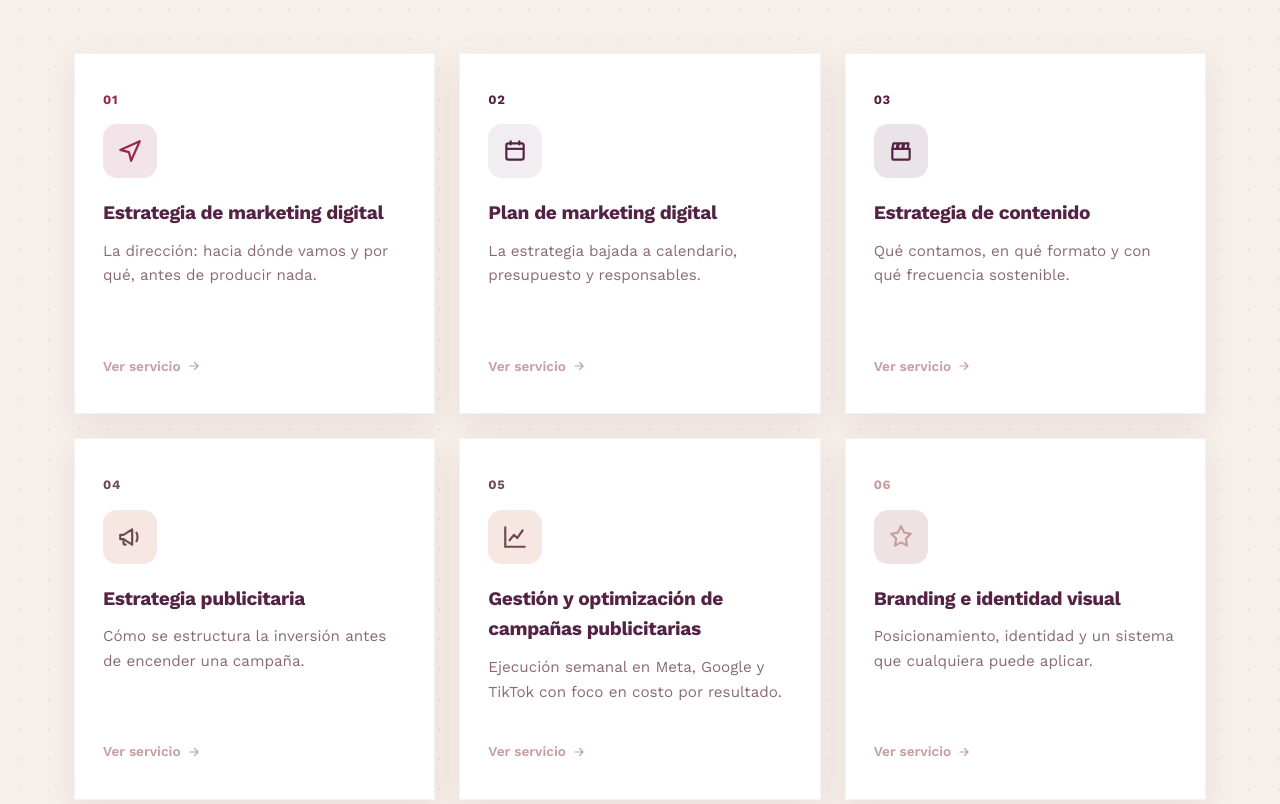
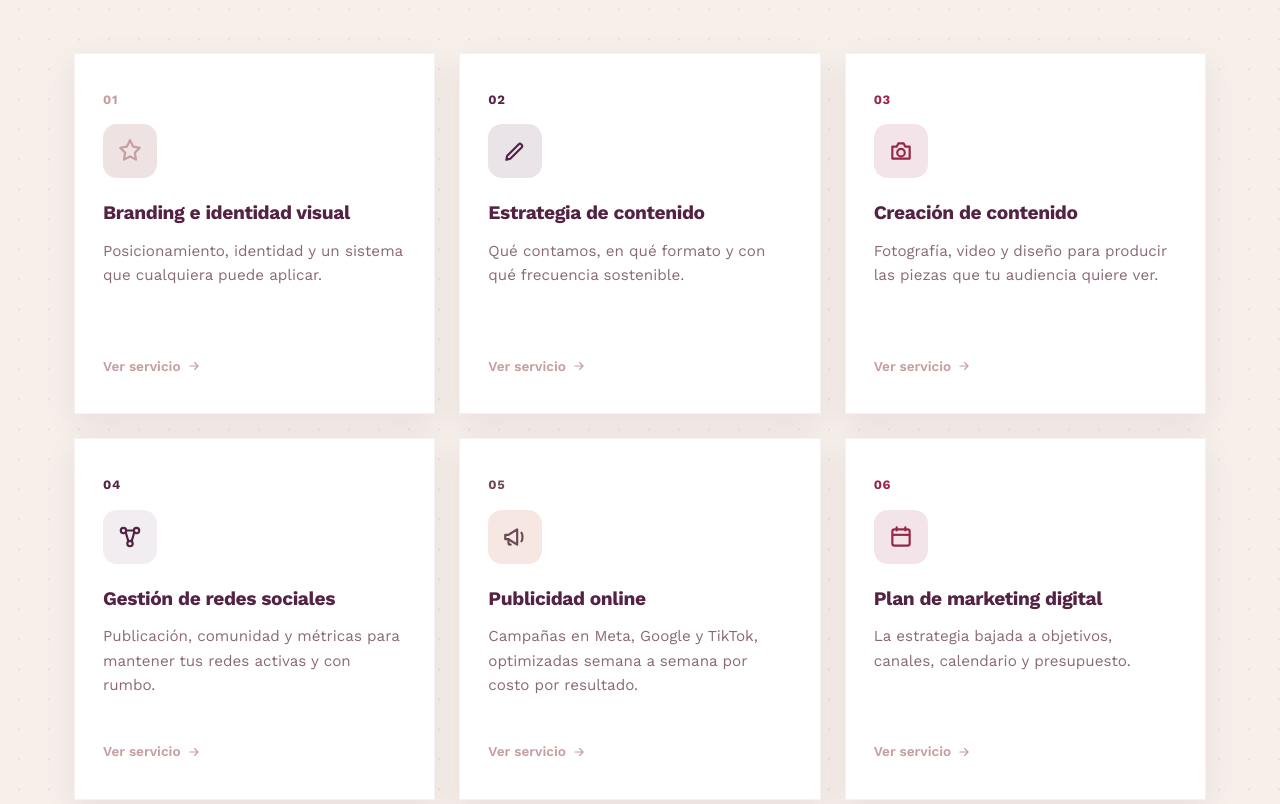
Before and after one commit to Ainz73/growth-partner, a plain HTML site: page index.html in a window 1280 px wide. Shown: the part 1242-2046 px from the top of the page. Drawn offline with Linux system fonts and the light colour scheme.

Commit message:
Update CTA label, reorder service cards, logo hover reveal, static footer logo
- Rename "Solicita tu propuesta" button to "Agenda tu cita"
- Reorder/rename home service cards (branding, content strategy, content creation, social media, online ads, digital marketing plan)
- Replay header logo reveal animation on hover
- Make footer logo a static element instead of a link

Co-Authored-By: Claude Sonnet 5.5 <noreply@anthropic.com>

```diff
--- a/assets/js/script.js
+++ b/assets/js/script.js
@@ -9,6 +9,25 @@ document.addEventListener('DOMContentLoaded', () => {
   window.addEventListener('scroll', () => {
     header.classList.toggle('scrolled', window.scrollY > 10);
   });
+
+  // Replay the logo reveal on hover (the entrance animation finishes at 1.5s)
+  const logo = document.querySelector('.header .logo');
+  const reducedMotion = window.matchMedia('(prefers-reduced-motion: reduce)');
+  if (logo && logo.animate) {
+    const start = performance.now();
+    const halves = [
+      [logo.querySelector('.logo-reveal__half--left'), 'inset(0 100% 0 0)', 'inset(0 50% 0 0)'],
+      [logo.querySelector('.logo-reveal__half--right'), 'inset(0 0 0 100%)', 'inset(0 0 0 50%)'],
+    ];
+    let playing = false;
+    logo.addEventListener('mouseenter', () => {
+      if (playing || reducedMotion.matches || performance.now() - start < 1500) return;
+      playing = true;
+      const anims = halves.map(([el, from, to]) =>
+        el.animate([{ clipPath: from }, { clipPath: to }], { duration: 900, easing: 'ease' }));
+      anims[0].finished.then(() => { playing = false; }, () => { playing = false; });
+    });
+  }
 
   // Mobile menu toggle
   burger.addEventListener('click', () => {
--- a/index.html
+++ b/index.html
@@ -56,7 +56,7 @@
         <h1 class="hero__title reveal">Tu equipo externo<br><span class="hero__title-highlight">de crecimiento</span></h1>
       </div>
       <div class="hero__actions reveal">
-        <a href="#contacto" class="btn btn--primary">Solicita tu propuesta</a>
+        <a href="#contacto" class="btn btn--primary">Agenda tu cita</a>
         <a href="#servicios" class="btn btn--ghost">Ver servicios</a>
       </div>
     </section>
@@ -81,63 +81,63 @@
       <p class="section-subtitle reveal">Podés contratar un servicio suelto o todo el acompañamiento. En los dos casos empezamos por entender tu negocio.</p>
 
       <div class="services__grid">
-        <a href="servicios/estrategia-digital.html" class="card card--link reveal" style="--accent: var(--green);">
+        <a href="servicios/estrategia-marca.html" class="card card--link reveal" style="--accent: var(--purple);">
           <span class="card__number">01</span>
-          <div class="card__icon card__icon--green">
-            <svg viewBox="0 0 24 24" fill="none"><path d="M3 11L21 3L13 21L11 13L3 11Z" stroke="currentColor" stroke-width="2" stroke-linejoin="round"/></svg>
+          <div class="card__icon card__icon--purple">
+            <svg viewBox="0 0 24 24" fill="none"><path d="M12 2L15 8L21 9L16.5 13.5L17.5 20L12 17L6.5 20L7.5 13.5L3 9L9 8L12 2Z" stroke="currentColor" stroke-width="2" stroke-linejoin="round"/></svg>
           </div>
-          <h3>Estrategia de marketing digital</h3>
-          <p>La dirección: hacia dónde vamos y por qué, antes de producir nada.</p>
-          <span class="card__more">Ver servicio <svg viewBox="0 0 24 24" fill="none"><path d="M5 12H19M19 12L13 6M19 12L13 18" stroke="currentColor" stroke-width="2" stroke-linecap="round" stroke-linejoin="round"/></svg></span>
-        </a>
-
-        <a href="servicios/estrategia-digital.html" class="card card--link reveal" style="--accent: var(--blue);">
-          <span class="card__number">02</span>
-          <div class="card__icon card__icon--blue">
-            <svg viewBox="0 0 24 24" fill="none"><rect x="4" y="5" width="16" height="15" rx="2" stroke="currentColor" stroke-width="2"/><path d="M4 10H20" stroke="currentColor" stroke-width="2"/><path d="M8 3V6M16 3V6" stroke="currentColor" stroke-width="2" stroke-linecap="round"/></svg>
-          </div>
-          <h3>Plan de marketing digital</h3>
-          <p>La estrategia bajada a calendario, presupuesto y responsables.</p>
+          <h3>Branding e identidad visual</h3>
+          <p>Posicionamiento, identidad y un sistema que cualquiera puede aplicar.</p>
           <span class="card__more">Ver servicio <svg viewBox="0 0 24 24" fill="none"><path d="M5 12H19M19 12L13 6M19 12L13 18" stroke="currentColor" stroke-width="2" stroke-linecap="round" stroke-linejoin="round"/></svg></span>
         </a>
 
         <a href="servicios/produccion-contenido.html" class="card card--link reveal" style="--accent: var(--wine);">
-          <span class="card__number">03</span>
+          <span class="card__number">02</span>
           <div class="card__icon card__icon--wine">
-            <svg viewBox="0 0 24 24" fill="none"><path d="M4 10H20V19C20 19.5523 19.5523 20 19 20H5C4.44772 20 4 19.5523 4 19V10Z" stroke="currentColor" stroke-width="2" stroke-linejoin="round"/><path d="M4 10L5 5H9L8 10" stroke="currentColor" stroke-width="2" stroke-linejoin="round"/><path d="M9 10L10 5H14L13 10" stroke="currentColor" stroke-width="2" stroke-linejoin="round"/><path d="M14 10L15 5H19L18 10" stroke="currentColor" stroke-width="2" stroke-linejoin="round"/></svg>
+            <svg viewBox="0 0 24 24" fill="none"><path d="M4 20L4.8 16.4L15.5 5.7C16.1 5.1 17 5.1 17.6 5.7L18.3 6.4C18.9 7 18.9 7.9 18.3 8.5L7.6 19.2L4 20Z" stroke="currentColor" stroke-width="2" stroke-linejoin="round"/></svg>
           </div>
           <h3>Estrategia de contenido</h3>
           <p>Qué contamos, en qué formato y con qué frecuencia sostenible.</p>
           <span class="card__more">Ver servicio <svg viewBox="0 0 24 24" fill="none"><path d="M5 12H19M19 12L13 6M19 12L13 18" stroke="currentColor" stroke-width="2" stroke-linecap="round" stroke-linejoin="round"/></svg></span>
         </a>
 
-        <a href="servicios/publicidad.html" class="card card--link reveal" style="--accent: #6b4a55;">
+        <a href="servicios/produccion-contenido.html" class="card card--link reveal" style="--accent: var(--green);">
+          <span class="card__number">03</span>
+          <div class="card__icon card__icon--green">
+            <svg viewBox="0 0 24 24" fill="none"><path d="M4 8H8L9.5 5H14.5L16 8H20V19H4V8Z" stroke="currentColor" stroke-width="2" stroke-linejoin="round"/><circle cx="12" cy="13.5" r="3.5" stroke="currentColor" stroke-width="2"/></svg>
+          </div>
+          <h3>Creación de contenido</h3>
+          <p>Fotografía, video y diseño para producir las piezas que tu audiencia quiere ver.</p>
+          <span class="card__more">Ver servicio <svg viewBox="0 0 24 24" fill="none"><path d="M5 12H19M19 12L13 6M19 12L13 18" stroke="currentColor" stroke-width="2" stroke-linecap="round" stroke-linejoin="round"/></svg></span>
+        </a>
+
+        <a href="servicios/redes-sociales.html" class="card card--link reveal" style="--accent: var(--blue);">
           <span class="card__number">04</span>
-          <div class="card__icon card__icon--beige">
-            <svg viewBox="0 0 24 24" fill="none"><path d="M3 10V14H6L14 19V5L6 10H3Z" stroke="currentColor" stroke-width="2" stroke-linejoin="round"/><path d="M18 8C19.2 9.2 19.2 14.8 18 16" stroke="currentColor" stroke-width="2" stroke-linecap="round"/><path d="M6 14V17.5C6 18.3284 6.67157 19 7.5 19H8" stroke="currentColor" stroke-width="2" stroke-linecap="round" stroke-linejoin="round"/></svg>
+          <div class="card__icon card__icon--blue">
+            <svg viewBox="0 0 24 24" fill="none"><circle cx="6" cy="6" r="2.5" stroke="currentColor" stroke-width="2"/><circle cx="18" cy="6" r="2.5" stroke="currentColor" stroke-width="2"/><circle cx="12" cy="18" r="2.5" stroke="currentColor" stroke-width="2"/><path d="M8 7.5L10.5 16M16 7.5L13.5 16M8.5 6H15.5" stroke="currentColor" stroke-width="2" stroke-linecap="round"/></svg>
           </div>
-          <h3>Estrategia publicitaria</h3>
-          <p>Cómo se estructura la inversión antes de encender una campaña.</p>
+          <h3>Gestión de redes sociales</h3>
+          <p>Publicación, comunidad y métricas para mantener tus redes activas y con rumbo.</p>
           <span class="card__more">Ver servicio <svg viewBox="0 0 24 24" fill="none"><path d="M5 12H19M19 12L13 6M19 12L13 18" stroke="currentColor" stroke-width="2" stroke-linecap="round" stroke-linejoin="round"/></svg></span>
         </a>
 
         <a href="servicios/publicidad.html" class="card card--link reveal" style="--accent: #6b4a55;">
           <span class="card__number">05</span>
           <div class="card__icon card__icon--beige">
-            <svg viewBox="0 0 24 24" fill="none"><path d="M3 3V21H21" stroke="currentColor" stroke-width="2" stroke-linecap="round"/><path d="M7 15L11 10L14 13L19 6" stroke="currentColor" stroke-width="2" stroke-linecap="round" stroke-linejoin="round"/></svg>
+            <svg viewBox="0 0 24 24" fill="none"><path d="M3 10V14H6L14 19V5L6 10H3Z" stroke="currentColor" stroke-width="2" stroke-linejoin="round"/><path d="M18 8C19.2 9.2 19.2 14.8 18 16" stroke="currentColor" stroke-width="2" stroke-linecap="round"/><path d="M6 14V17.5C6 18.3284 6.67157 19 7.5 19H8" stroke="currentColor" stroke-width="2" stroke-linecap="round" stroke-linejoin="round"/></svg>
           </div>
-          <h3>Gestión y optimización de campañas publicitarias</h3>
-          <p>Ejecución semanal en Meta, Google y TikTok con foco en costo por resultado.</p>
+          <h3>Publicidad online</h3>
+          <p>Campañas en Meta, Google y TikTok, optimizadas semana a semana por costo por resultado.</p>
           <span class="card__more">Ver servicio <svg viewBox="0 0 24 24" fill="none"><path d="M5 12H19M19 12L13 6M19 12L13 18" stroke="currentColor" stroke-width="2" stroke-linecap="round" stroke-linejoin="round"/></svg></span>
         </a>
 
-        <a href="servicios/estrategia-marca.html" class="card card--link reveal" style="--accent: var(--purple);">
+        <a href="servicios/estrategia-digital.html" class="card card--link reveal" style="--accent: var(--green);">
           <span class="card__number">06</span>
-          <div class="card__icon card__icon--purple">
-            <svg viewBox="0 0 24 24" fill="none"><path d="M12 2L15 8L21 9L16.5 13.5L17.5 20L12 17L6.5 20L7.5 13.5L3 9L9 8L12 2Z" stroke="currentColor" stroke-width="2" stroke-linejoin="round"/></svg>
+          <div class="card__icon card__icon--green">
+            <svg viewBox="0 0 24 24" fill="none"><rect x="4" y="5" width="16" height="15" rx="2" stroke="currentColor" stroke-width="2"/><path d="M4 10H20" stroke="currentColor" stroke-width="2"/><path d="M8 3V6M16 3V6" stroke="currentColor" stroke-width="2" stroke-linecap="round"/></svg>
           </div>
-          <h3>Branding e identidad visual</h3>
-          <p>Posicionamiento, identidad y un sistema que cualquiera puede aplicar.</p>
+          <h3>Plan de marketing digital</h3>
+          <p>La estrategia bajada a objetivos, canales, calendario y presupuesto.</p>
           <span class="card__more">Ver servicio <svg viewBox="0 0 24 24" fill="none"><path d="M5 12H19M19 12L13 6M19 12L13 18" stroke="currentColor" stroke-width="2" stroke-linecap="round" stroke-linejoin="round"/></svg></span>
         </a>
       </div>
@@ -159,7 +159,7 @@
         <div class="process__step reveal">
           <span class="process__label">PASO 02</span>
           <h3>Armamos el plan</h3>
-          <p>Objetivos, prioridades, presupuesto y calendario para el trimestre, aprobados con vos.</p>
+          <p>Objetivos, prioridades, presupuesto y calendario para el trimestre, aprobados.</p>
         </div>
         <div class="process__step reveal">
           <span class="process__label">PASO 03</span>
@@ -280,12 +280,12 @@
 <footer class="footer">
   <div class="container footer__top">
     <div class="footer__brand">
-      <a href="#inicio" class="logo logo--footer">
+      <div class="logo logo--footer">
         <span class="logo__stack">
           <span class="logo__word logo__word--growth">Growth</span>
           <span class="logo__word logo__word--partner">Partner</span>
         </span>
-      </a>
+      </div>
       <p class="footer__tagline">Tu equipo externo de crecimiento</p>
     </div>
     <nav class="footer__nav">
```
Also changed, not shown: servicios/estrategia-digital.html (+3 -3 lines), servicios/estrategia-marca.html (+3 -3 lines), servicios/produccion-contenido.html (+3 -3 lines), servicios/publicidad.html (+3 -3 lines), servicios/redes-sociales.html (+3 -3 lines).
